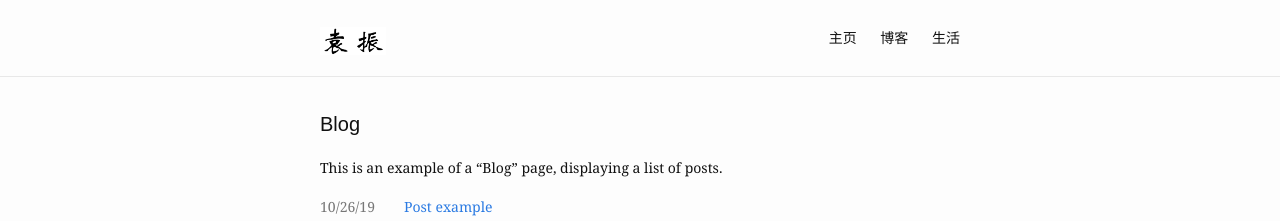
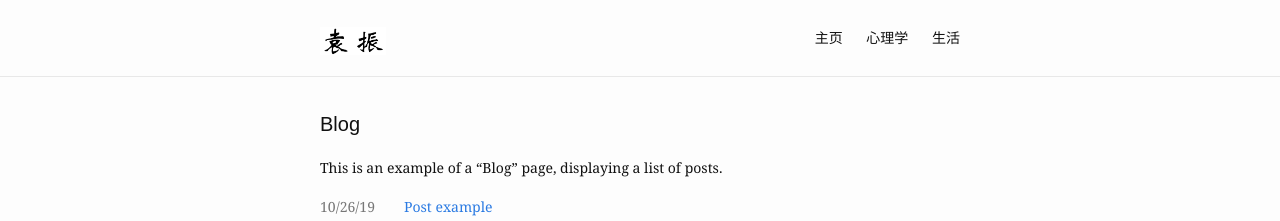
Before and after one commit to yz14/tm28, a Jekyll site: the page built from blog.md, in a window 1280 px wide. Shown: the top 221 px of the page. Built offline with Jekyll 4.4.1, drawn with Linux system fonts in a browser that asks for light colours.

Commit message:
Update _config.yml

```diff
--- a/_config.yml
+++ b/_config.yml
@@ -4,7 +4,7 @@
 title: YZ
 description: >- # this means to ignore newlines until "baseurl:"
   主页
-baseurl: "/tm28" # the subpath of the site
+baseurl: "" # the subpath of the site
 url: "https://yz14.github.io" # the base hostname & protocol for the site
 og_image: /assets/img/yz2.jpg
 google_analytics: "UA-121636368-3"
@@ -13,7 +13,7 @@
   pages:
     - name: 主页
       slug: /
-    - name: 博客
+    - name: 心理学
       slug: /blog
     - name: 生活
 
```
